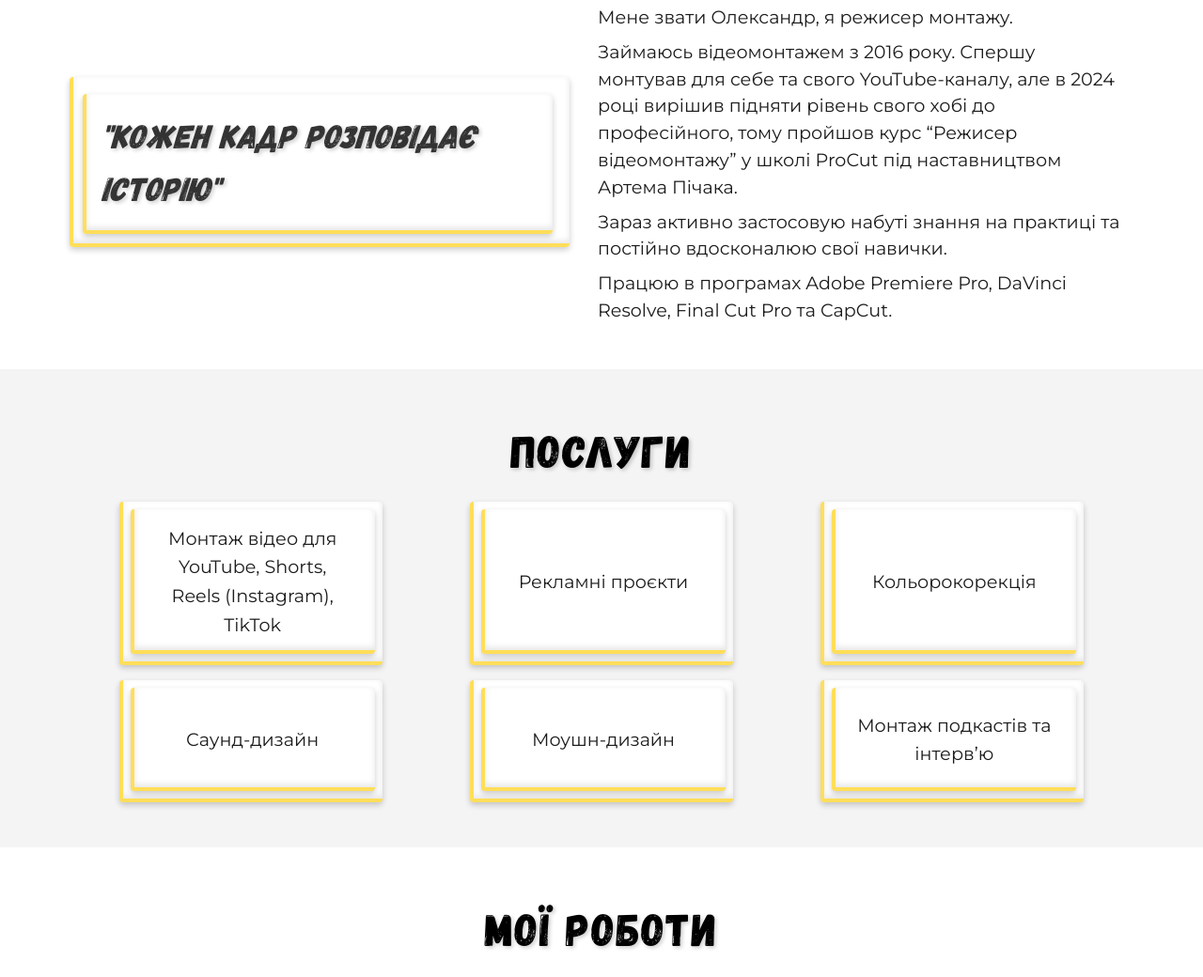
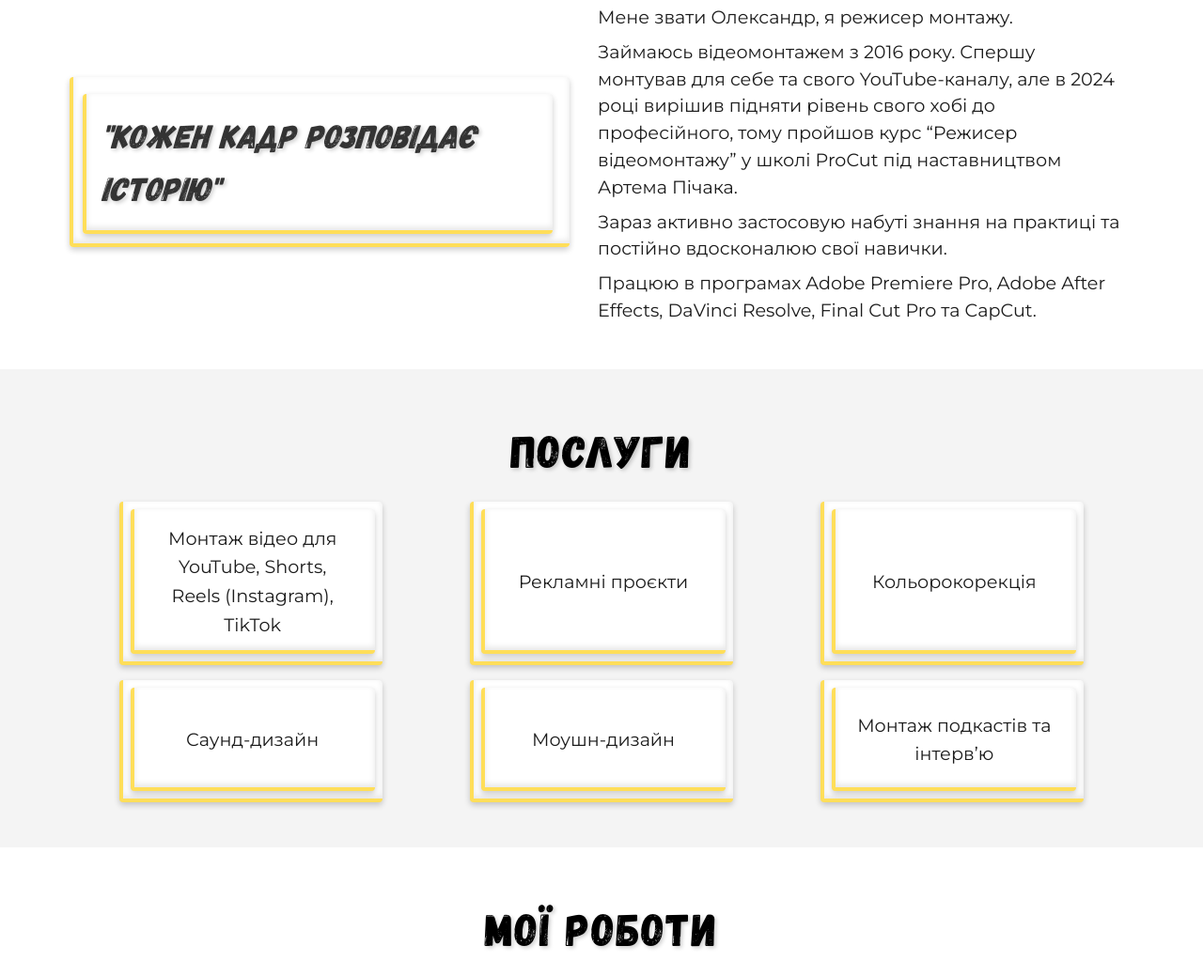
Before and after one commit to OlenaPobehailo/artsander, a website: page index.html in a window 1280 px wide. Shown: the part 844-1884 px from the top of the page at 94% size. Drawn offline with Linux system fonts and the light colour scheme; grey boxes are pictures that could not be loaded.

Commit message:
add Adobe After Effects

```diff
--- a/index.html
+++ b/index.html
@@ -61,7 +61,8 @@
                         Зараз активно застосовую набуті знання на практиці та постійно вдосконалюю свої навички.
                     </p>
                     <p>
-                        Працюю в програмах Adobe Premiere Pro, DaVinci Resolve, Final Cut Pro та CapCut.
+                        Працюю в програмах Adobe Premiere Pro, Adobe After Effects, DaVinci Resolve, Final Cut Pro та
+                        CapCut.
                     </p>
                 </div>
             </div>
```
